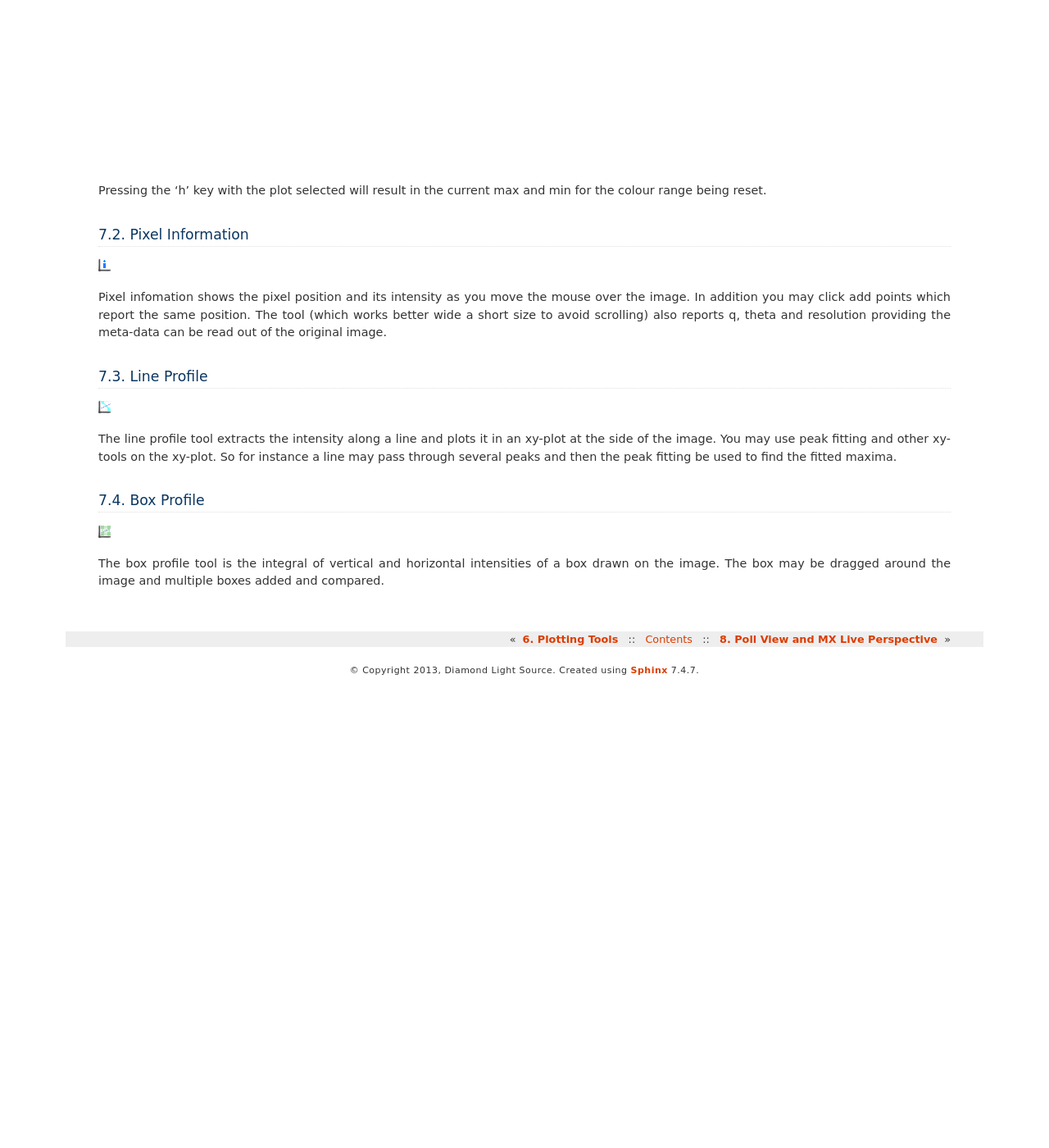
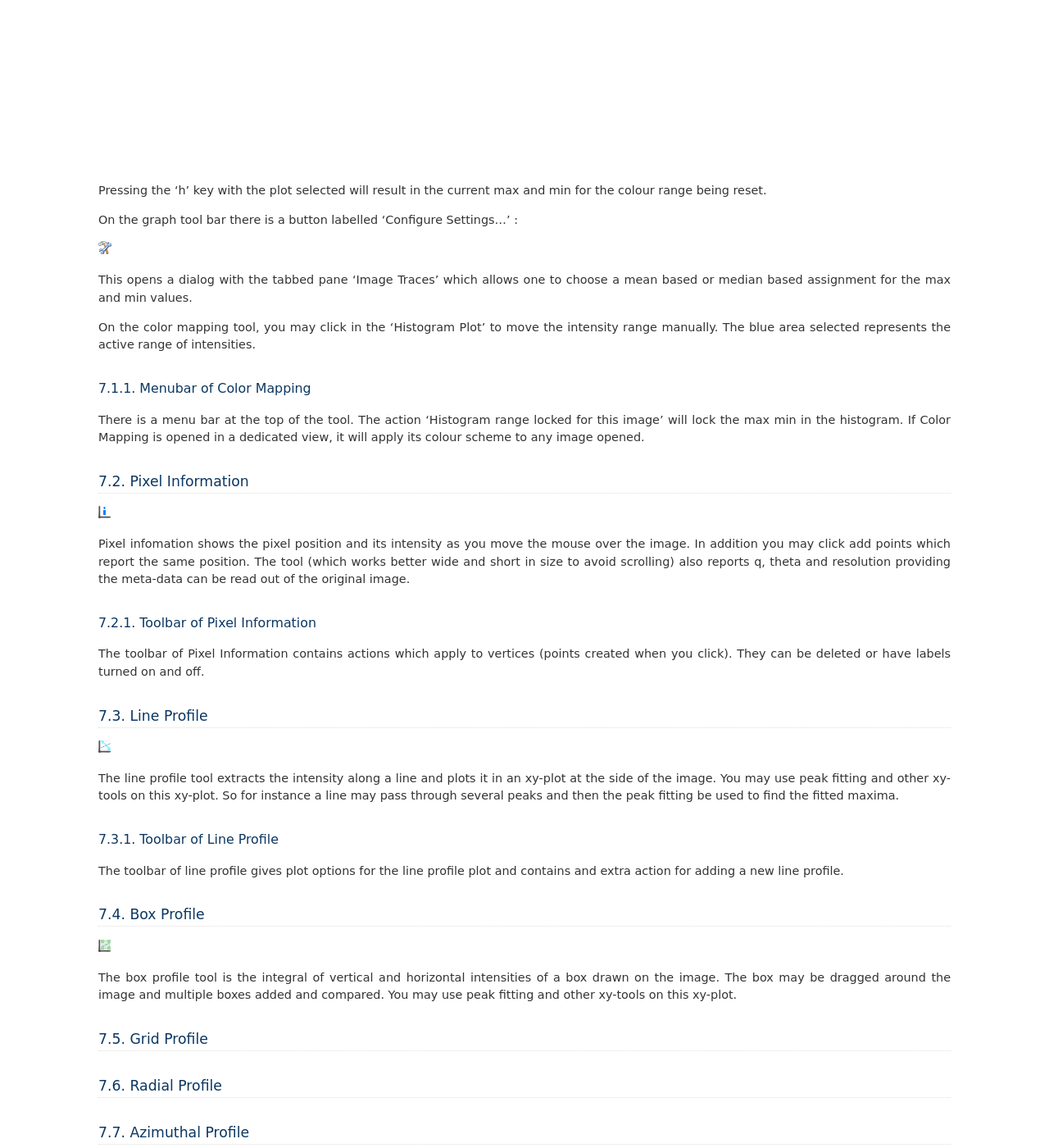
Before and after one commit to DawnScience/dawn-doc, a Sphinx documentation site: the page built from org.dawnsci.documentation.user/source/2d_tools.rst, in a window 1280 px wide and 1400 px high, scrolled down 1137 px. Shown: the whole window at 82% size. Built offline with Sphinx 7.4.7, drawn with Linux system fonts in a browser that asks for light colours; before the commit the page ends 1971 px from its top, so only the background shows below that; some of the changed text lies outside the part shown.

Commit message:
Added place holders for tools explanations.

```diff
--- a/org.dawnsci.documentation.user/source/2d_tools.rst
+++ b/org.dawnsci.documentation.user/source/2d_tools.rst
@@ -30,27 +30,80 @@ is given by:
 Pressing the 'h' key with the plot selected will result in the current max and min for the colour range
 being reset.
 
+On the graph tool bar there is a button labelled 'Configure Settings...' :
+
+.. image:: images/Configure.png
+
+This opens a dialog with the tabbed pane 'Image Traces' which allows one to choose a mean based or median based
+assignment for the max and min values.
+
+On the color mapping tool, you may click in the 'Histogram Plot' to move the intensity range manually. The blue area
+selected represents the active range of intensities.
+
+Menubar of Color Mapping
+^^^^^^^^^^^^^^^^^^^^^^^^
+There is a menu bar at the top of the tool. The action 'Histogram range locked for this image' will lock the max
+min in the histogram. If Color Mapping is opened in a dedicated view, it will apply its colour scheme to any image
+opened.
+
 Pixel Information
 -----------------
 .. image:: images/info.png
 
 Pixel infomation shows the pixel position and its intensity as you move the mouse over the image. In addition
-you may click add points which report the same position. The tool (which works better wide a short size to
+you may click add points which report the same position. The tool (which works better wide and short in size to
 avoid scrolling) also reports q, theta and resolution providing the meta-data can be read out of the
 original image.
 
+Toolbar of Pixel Information
+^^^^^^^^^^^^^^^^^^^^^^^^^^^^
+The toolbar of Pixel Information contains actions which apply to vertices (points created when you click). They
+can be deleted or have labels turned on and off.
 
 Line Profile
 ------------
 .. image:: images/plot-tool-line-profile.png
 
 The line profile tool extracts the intensity along a line and plots it in an xy-plot at the side of the image.
-You may use peak fitting and other xy-tools on the xy-plot. So for instance a line may pass through several peaks
+You may use peak fitting and other xy-tools on this xy-plot. So for instance a line may pass through several peaks
 and then the peak fitting be used to find the fitted maxima.
+
+Toolbar of Line Profile
+^^^^^^^^^^^^^^^^^^^^^^^
+The toolbar of line profile gives plot options for the line profile plot and contains and extra action for adding
+a new line profile.
+
 
 Box Profile
 -----------
 .. image:: images/plot-tool-box-profile.png
 
 The box profile tool is the integral of vertical and horizontal intensities of a box drawn on the image.
-The box may be dragged around the image and multiple boxes added and compared.
+The box may be dragged around the image and multiple boxes added and compared. You may use peak fitting and other xy-tools on this xy-plot.
+
+Grid Profile
+------------
+
+Radial Profile
+--------------
+
+Azimuthal Profile
+-----------------
+
+Cross Hair Profile
+------------------
+
+Masking
+-------
+
+Ellipse Fitting
+---------------
+
+Zoom Profile
+------------
+
+Image History
+-------------
+
+Diffraction
+-----------
```
Also changed, not shown: org.dawnsci.documentation.user/source/images/Configure.png (added).
